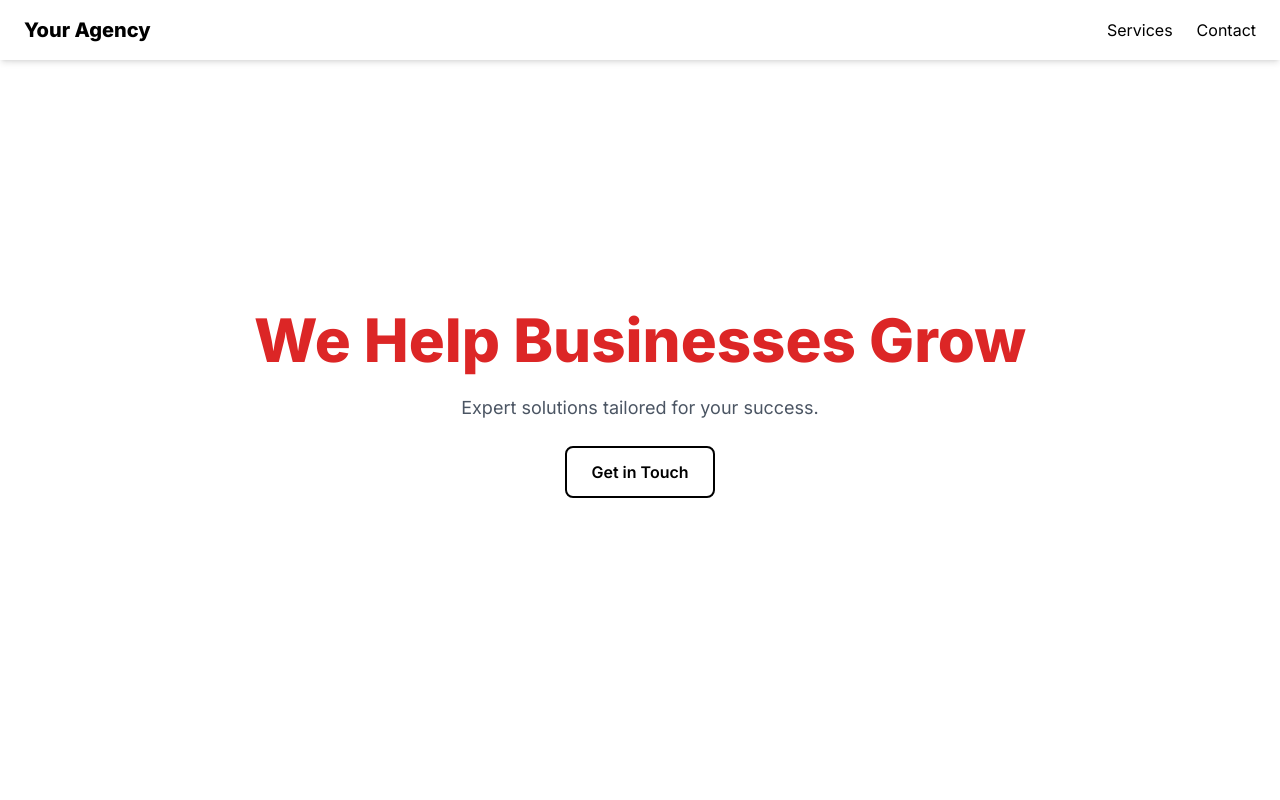
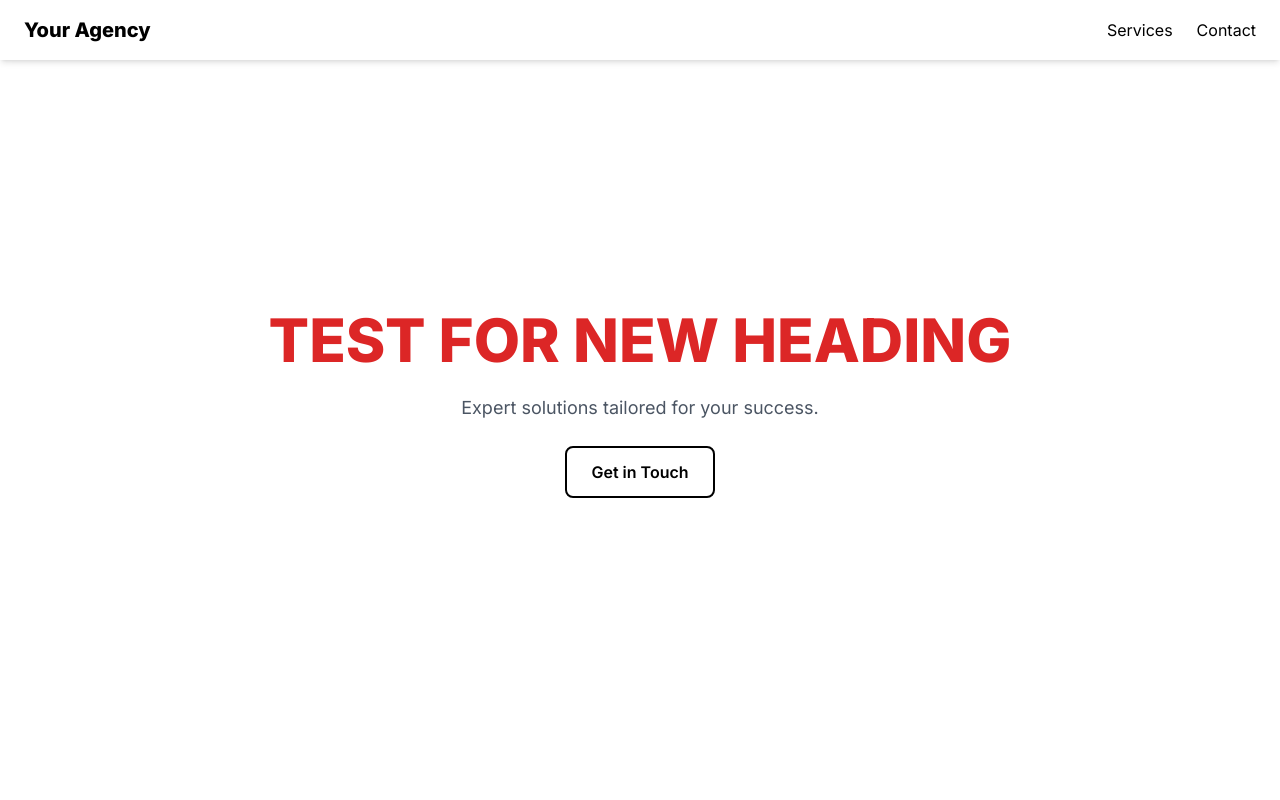
Before and after one commit to riazo123/Tuhin308515.github.io, a plain HTML site: page index.html in a window 1280 px wide. Shown: the top 800 px of the page. Drawn offline with nearby package versions, Linux system fonts and the light colour scheme.

Commit message:
Update index.html
test for new heading

```diff
--- a/index.html
+++ b/index.html
@@ -25,7 +25,7 @@
     <!-- Hero Section -->
     <section class="h-screen flex items-center justify-center text-center px-6">
         <div class="fade-in">
-            <h1 class="text-6xl font-extrabold leading-tight text-red-600">We Help Businesses Grow</h1>
+            <h1 class="text-6xl font-extrabold leading-tight text-red-600">TEST FOR NEW HEADING</h1>
             <p class="mt-4 text-lg text-gray-600">Expert solutions tailored for your success.</p>
             <a href="#contact" class="mt-6 inline-block border-2 border-black text-black px-6 py-3 rounded-lg font-semibold hover:bg-black hover:text-white transition">Get in Touch</a>
         </div>
```
